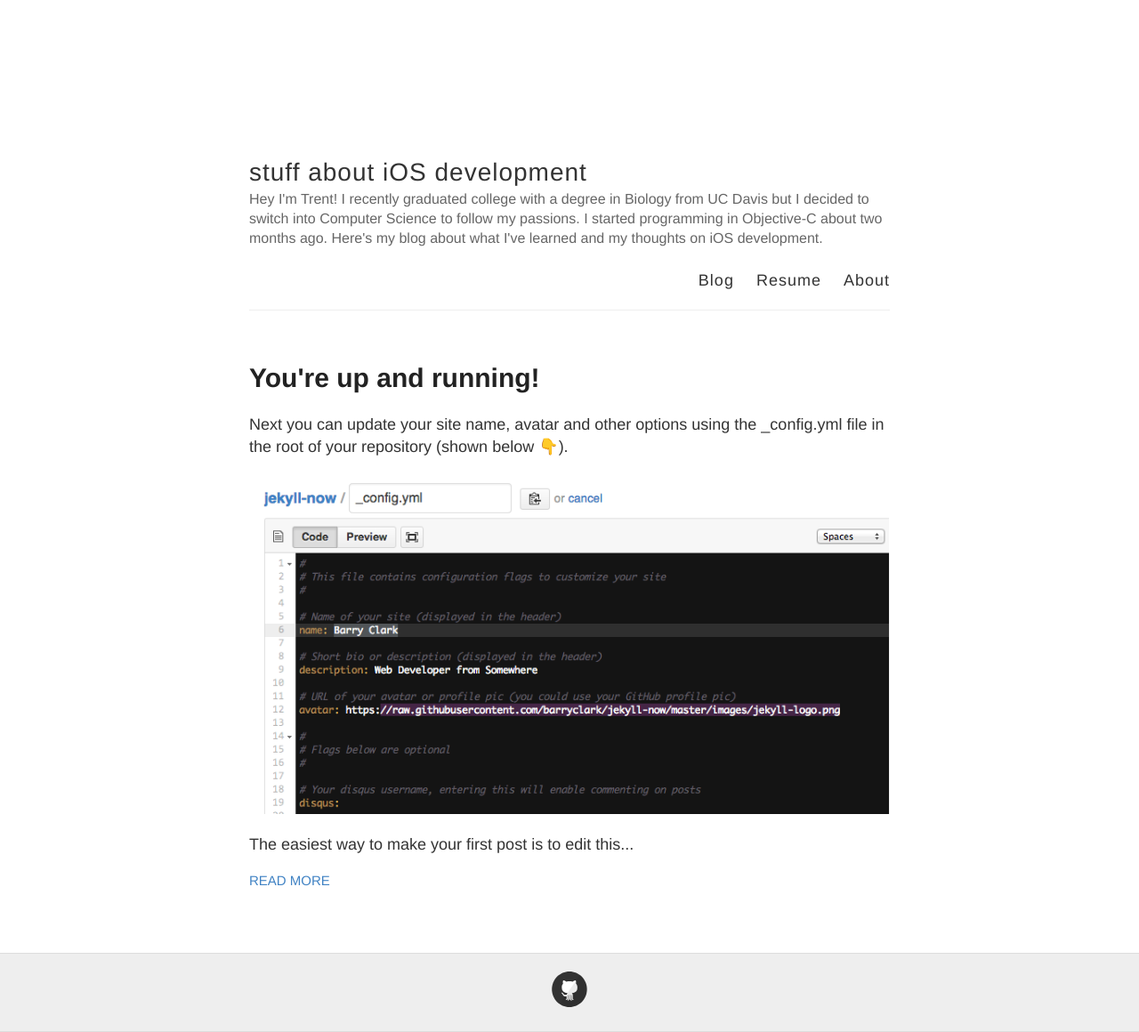
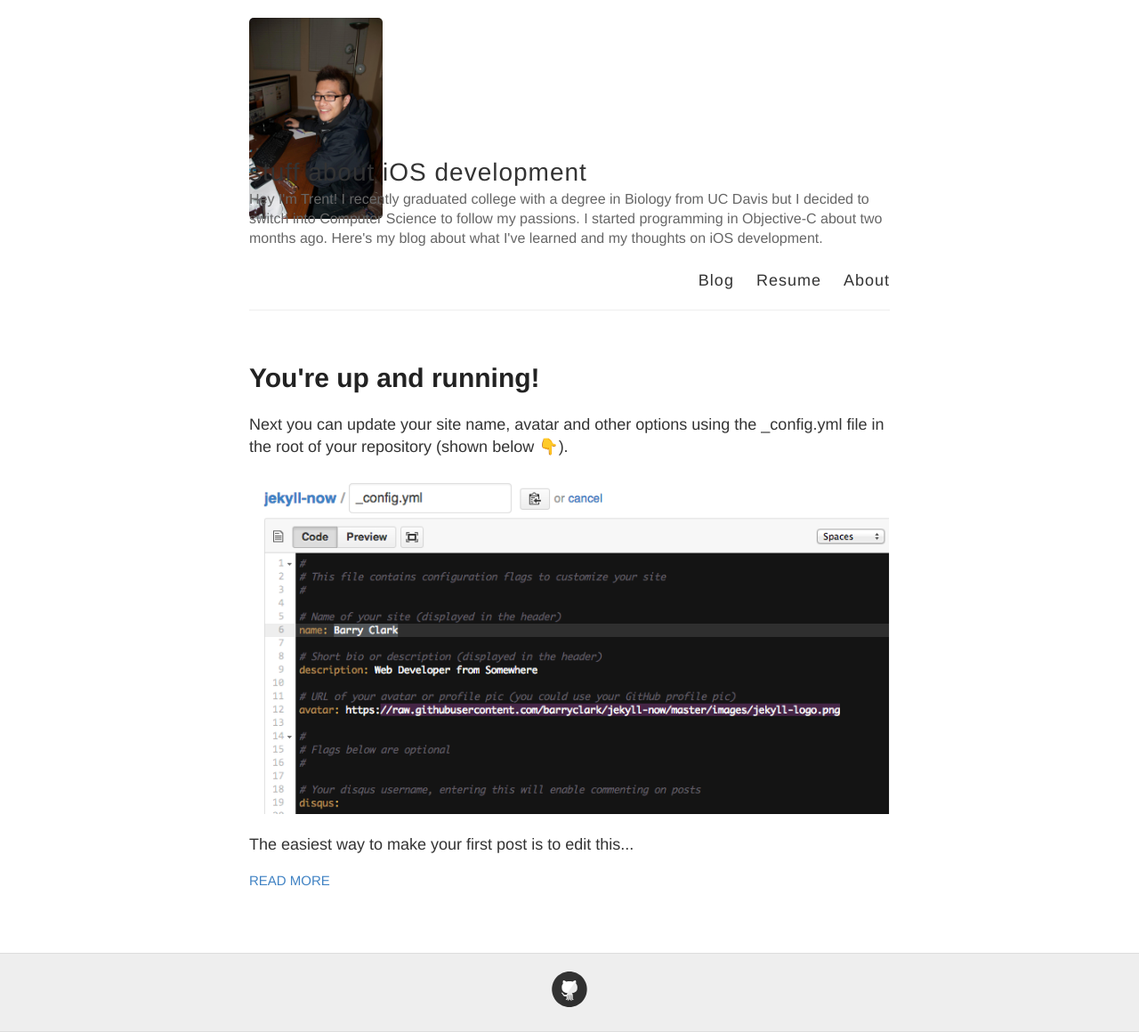
Before and after one commit to trentyou/trentyou.github.io, a Jekyll site: the page built from index.html, in a window 1280 px wide. Shown: the whole page at 89% size. Built offline with Jekyll 4.4.1, drawn with Linux system fonts in a browser that asks for light colours; emoji names are drawn with the system emoji font.

Commit message:
Updated _config.yml

```diff
--- a/_config.yml
+++ b/_config.yml
@@ -9,7 +9,7 @@
 description: Hey I'm Trent! I recently graduated college with a degree in Biology from UC Davis but I decided to switch into Computer Science to follow my passions. I started programming in Objective-C about two months ago. Here's my blog about what I've learned and my thoughts on iOS development.
 
 # URL of your avatar or profile pic (you could use your GitHub profile pic)
-avatar: #https://raw.githubusercontent.com/trentyou/trentyou.github.io/master/images/avatar.jpg
+avatar: https://raw.githubusercontent.com/trentyou/trentyou.github.io/master/images/avatar.jpg
 
 # Flags below are optional
 #
```
